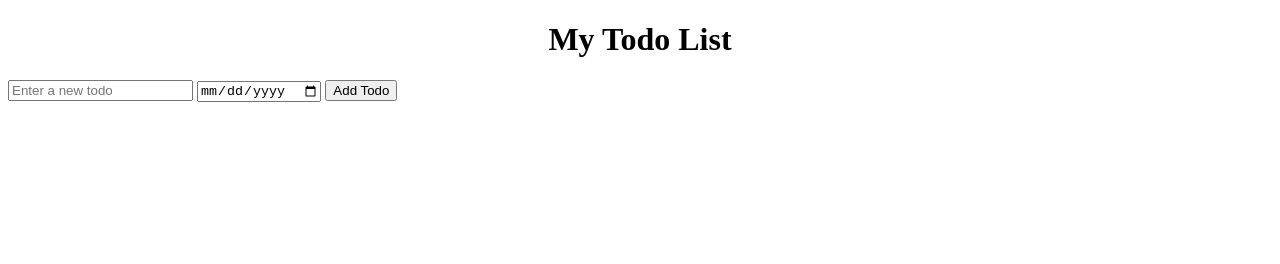
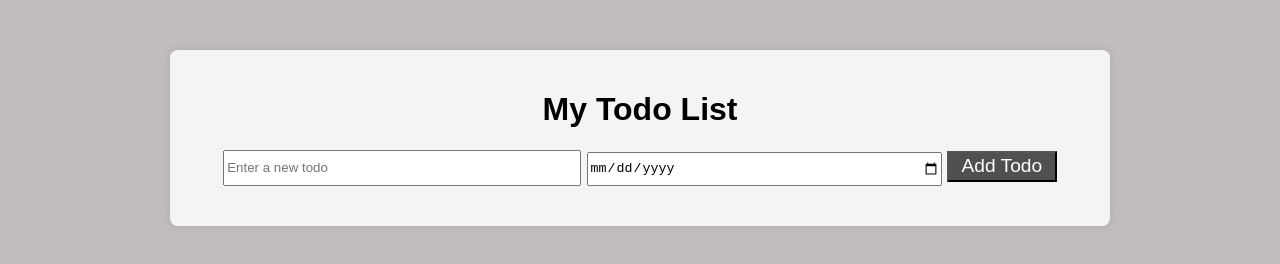
Before and after one commit to mrtony32/todoList, a plain HTML site: page index.html in a window 1280 px wide. Drawn offline with Linux system fonts and the light colour scheme.

Commit message:
adding css todoList

```diff
--- a/index.html
+++ b/index.html
@@ -5,13 +5,13 @@
     <meta name="viewport" content="width=device-width, initial-scale=1.0">
     <title>Document</title>
 </head>
-<body>
-    <div>
-        <h1 style="text-align: center; font-size:2em; text-transform: capitalize;">my todo list</h1>
-        <div>
-            <input type="text" id="todo-input" name="input-field" placeholder="Enter a new todo">
-             <input type="date" id="date-input" name="date-field">
-            <button id="add-todo-btn">Add Todo</button>
+<body style="background-color: #c3bcbc; margin:0; padding:0; font-family: Arial, sans-serif;">
+    <div style="max-width: 900px; margin: 50px auto; padding: 20px; background-color: #f4f4f4; border-radius: 8px; box-shadow: 0 0 10px rgba(0,0,0,0.1);">
+        <h1 style="text-align: center; font-size:2em; text-transform: capitalize; ">my todo list</h1>
+        <div style="text-align: center; font-size:1.2em; margin-bottom: 20px;" >
+            <input type="text" id="todo-input" name="input-field" placeholder="Enter a new todo" style="width: 350px; height: 30px;">
+             <input type="date" id="date-input" name="date-field" style="width:350px; height: 30px;">
+            <button id="add-todo-btn" style="background-color: #514f4f; color:white; font-size:1em; width:110px; height:31px;">Add Todo</button>
         </div>
     </div>
 
```
